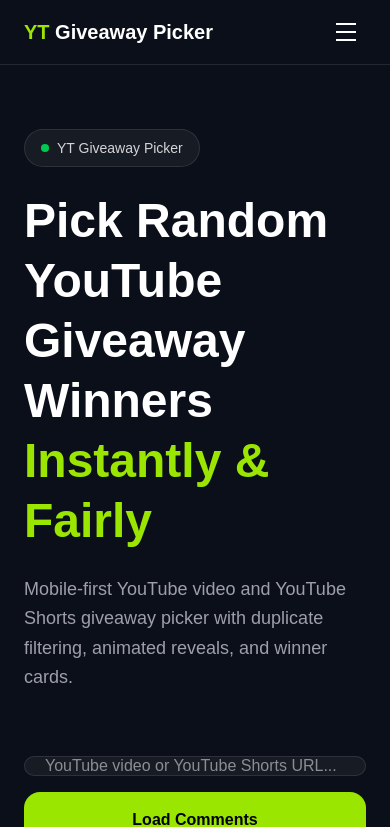
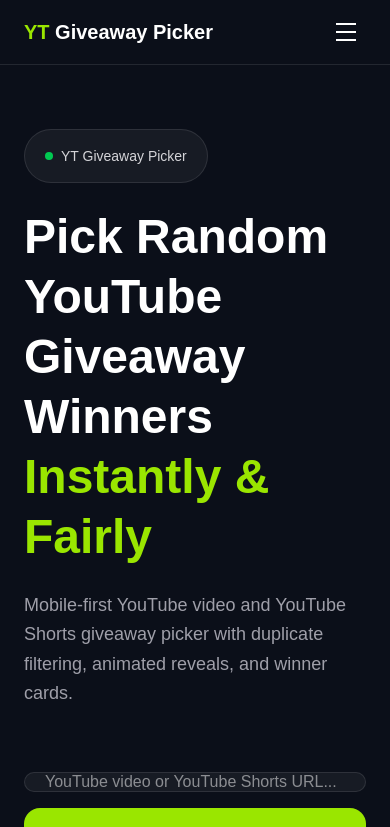
Before and after one commit to stratiqdigital-ca/yt-comment-picker, a Next.js app: page / in a window 390 px wide. Shown: the top 827 px of the page. Built offline with nearby package versions, Linux system fonts and the light colour scheme.

Commit message:
Fix url bar in mobile

```diff
--- a/components/Hero.tsx
+++ b/components/Hero.tsx
@@ -1,7 +1,7 @@
 export default function Hero() {
   return (
     <section className="max-w-5xl mx-auto px-6 py-16">
-      <div className="inline-flex items-center gap-2 rounded-full border border-white/10 bg-white/5 px-4 py-2 text-sm text-zinc-300 mb-6">
+      <div className="inline-flex items-center gap-2 rounded-full border border-white/10 bg-white/5 px-5 py-4 text-sm text-zinc-300 mb-6">
         <span className="w-2 h-2 rounded-full bg-green-500"></span>
         YT Giveaway Picker
       </div>
```
